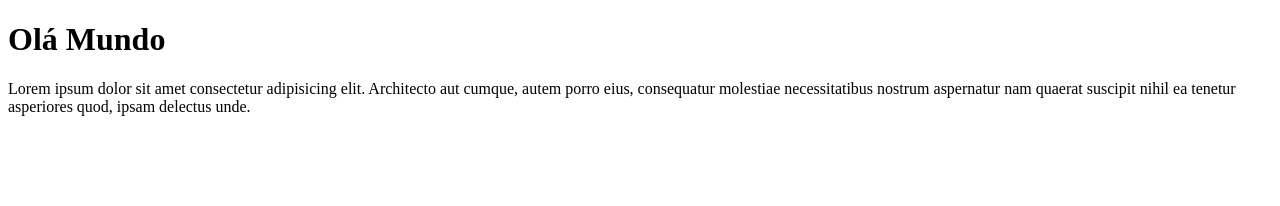
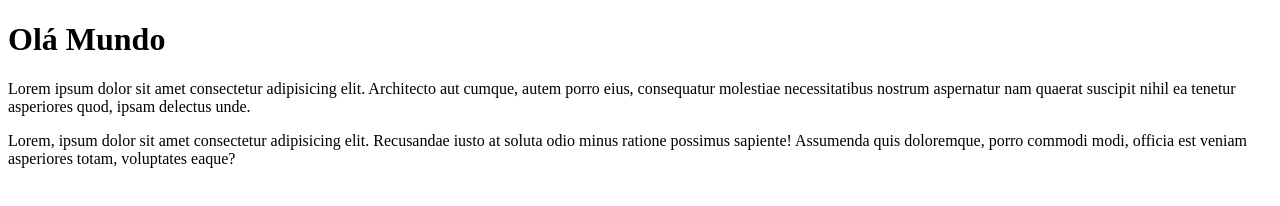
Before and after one commit to DhayvesonKelwen-DK/Hello-Mundo, a plain HTML site: page site-Exemplo/index.html in a window 1280 px wide. Drawn offline with Linux system fonts and the light colour scheme.

Commit message:
Update index.html
Adicional de parágrafo

```diff
--- a/site-Exemplo/index.html
+++ b/site-Exemplo/index.html
@@ -9,5 +9,7 @@
 <body>
     <h1>Olá Mundo</h1>
     <p>Lorem ipsum dolor sit amet consectetur adipisicing elit. Architecto aut cumque, autem porro eius, consequatur molestiae necessitatibus nostrum aspernatur nam quaerat suscipit nihil ea tenetur asperiores quod, ipsam delectus unde.</p>
+
+    <p>Lorem, ipsum dolor sit amet consectetur adipisicing elit. Recusandae iusto at soluta odio minus ratione possimus sapiente! Assumenda quis doloremque, porro commodi modi, officia est veniam asperiores totam, voluptates eaque?</p>
 </body>
 </html>
```
